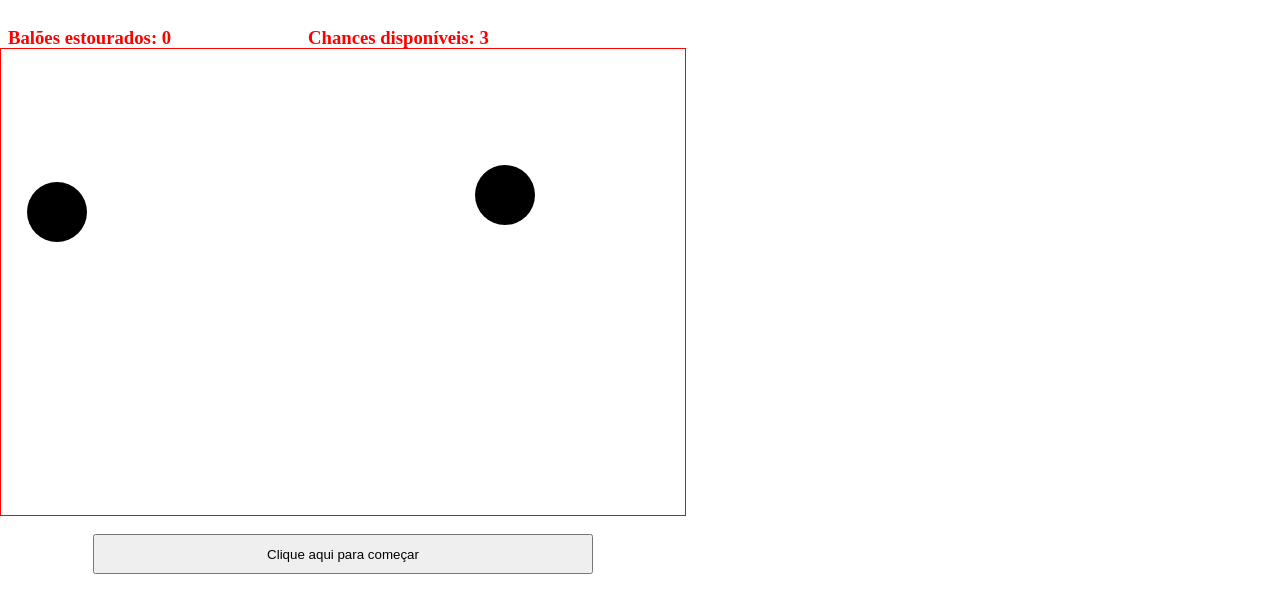
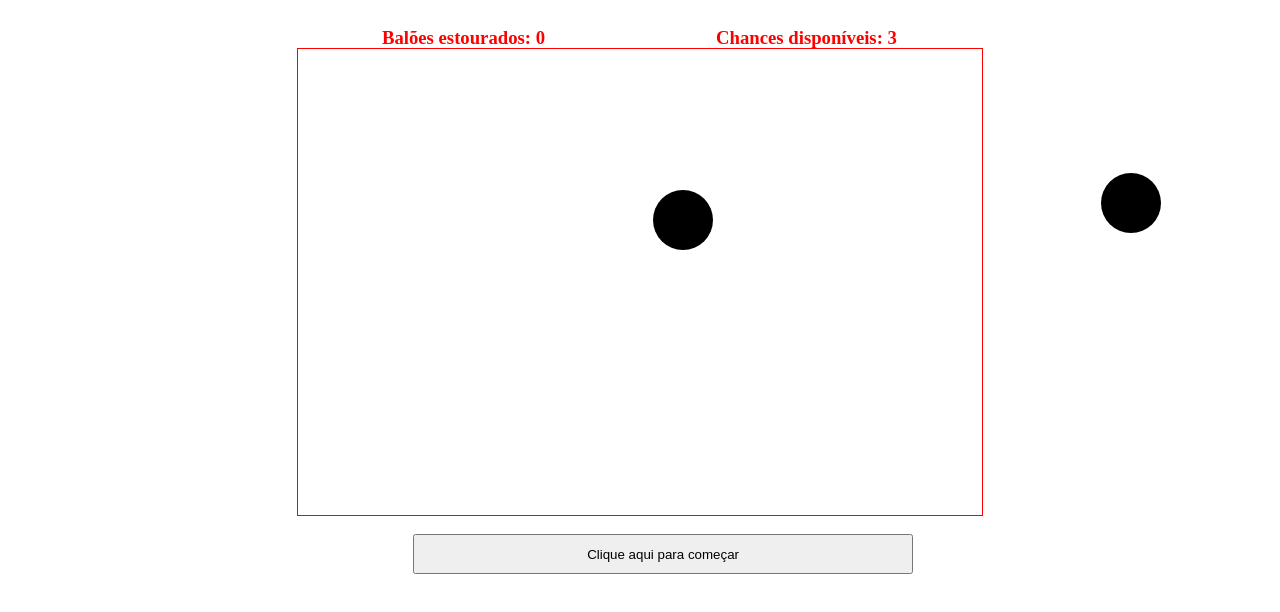
Before and after one commit to DaN1zera/Jogo-do-Balao, a plain HTML site: page index.html in a window 1280 px wide. Both pictures are taken after a click on the button "Clique aqui para começar". Drawn offline with Linux system fonts and the light colour scheme.

Commit message:
Centralização dos elementos

```diff
--- a/index.html
+++ b/index.html
@@ -17,9 +17,11 @@
     <script type="text/javascript" src="script.js"></script>
 </head>
 <body id="body" onload="">
-    <h3 id="total" style="color:#ff0000; position: fixed;">Balões estourados: 0</h3>
-    <h3 id="erros" style="color:#ff0000; position: absolute; margin-left: 300px;">Chances disponíveis: 3</h3>
-    <div class="background" style="width: 684px; height:466px; margin-top: 40px; left: 0; position: absolute; border: 1px solid #ff0000;" onclick="perdeu(pontos)"></div>
-    <button class="Começar" onclick="carregarJogo()" style="width: 500px; height: 40px; position: relative; margin-top: 526px; margin-left: 85px;">Clique aqui para começar</button>
+    <div id="divPrincipal" style="position: relative;display: flex;justify-content: center;">
+        <h3 id="total" style="color:#ff0000;position: relative;left: 15px;">Balões estourados: 0</h3>
+        <h3 id="erros" style="color:#ff0000;position: absolute;margin-left: 333px;">Chances disponíveis: 3</h3>
+        <div class="background" style="width: 684px;height:466px;margin-top: 40px;position: absolute;border: 1px solid #ff0000;" onclick="perdeu(pontos)"></div>
+        <button class="Começar" onclick="carregarJogo()" style="width: 500px;height: 40px;position: relative;margin-top: 526px;margin-left: -117px;">Clique aqui para começar</button>
+    </div>
 </body>
 </html>
--- a/script.js
+++ b/script.js
@@ -15,9 +15,12 @@ function criarBalao() {
         balao.setAttribute("id", "" + totalBalaoF);
         var x = Math.floor(Math.random() * 600);
         var y = Math.floor(Math.random() * 400);
-        balao.setAttribute("style", "left:" + x + "px;top:" + y + "px;");
+        balao.setAttribute(
+            "style",
+            "left:" + x + "px;top:" + y + "px; margin-left: 618px;"
+        );
         balao.setAttribute("onclick", "estourar(this)");
-        document.body.appendChild(balao);
+        document.getElementById("divPrincipal").appendChild(balao);
         totalBalaoF++;
     }
 }
```
